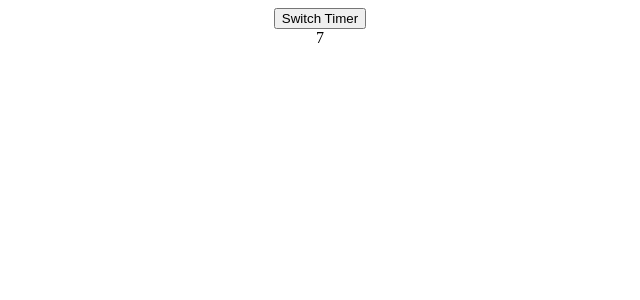
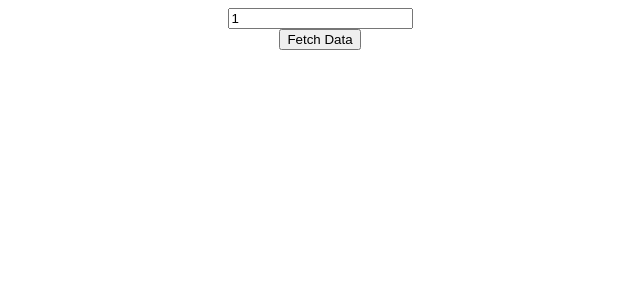
Before and after one commit to pl-pr-pm/react_hooks_web_basis, a React (Create React App) app: page / in a window 1280 px wide. Shown: the top 300 px of the page, without its empty margins (320-960 px from the left). Built offline with nearby package versions, Linux system fonts and the light colour scheme.

Commit message:
axios使用

```diff
--- a/package.json
+++ b/package.json
@@ -6,6 +6,7 @@
     "@testing-library/jest-dom": "^5.16.1",
     "@testing-library/react": "^12.1.2",
     "@testing-library/user-event": "^13.5.0",
+    "axios": "^0.24.0",
     "react": "^17.0.2",
     "react-dom": "^17.0.2",
     "react-scripts": "^5.0.0",
--- a/src/App.js
+++ b/src/App.js
@@ -1,10 +1,10 @@
 import './App.css';
-import TimerContainer from './components/TimerContainer';
+import ApiFetch from './components/ApiFetch';
 
 function App() {
   return (
     <div className="App">
-      <TimerContainer />
+      <ApiFetch />
     </div>
   );
 }
--- /dev/null
+++ b/src/components/ApiFetch.js
@@ -0,0 +1,38 @@
+import React, { useState, useEffect } from 'react';
+import axios from 'axios';
+
+const ApiFetch = () => {
+  const [posts, setPosts] = useState([]);
+  const [id, setId] = useState(1);
+  const [clicked, setClicked] = useState(false);
+
+  const handlerClicked = () => {
+    setClicked(!clicked);
+  };
+
+  useEffect(
+    () => async () => {
+      const response = await axios.get(
+        `https://jsonplaceholder.typicode.com/posts/${id}`
+      );
+      setPosts(response.data);
+    },
+    [clicked]
+  );
+
+  return (
+    <div>
+      <input type="text" value={id} onChange={(e) => setId(e.target.value)} />
+      <br />
+      <button onClick={handlerClicked}>Fetch Data</button>
+      <br />
+      <ul>
+        {posts.map((post) => (
+          <li key={post.id}> {post.title} </li>
+        ))}
+      </ul>
+    </div>
+  );
+};
+
+export default ApiFetch;
```
Also changed, not shown: 1 other file (tests, documents, lock files or other folders).
